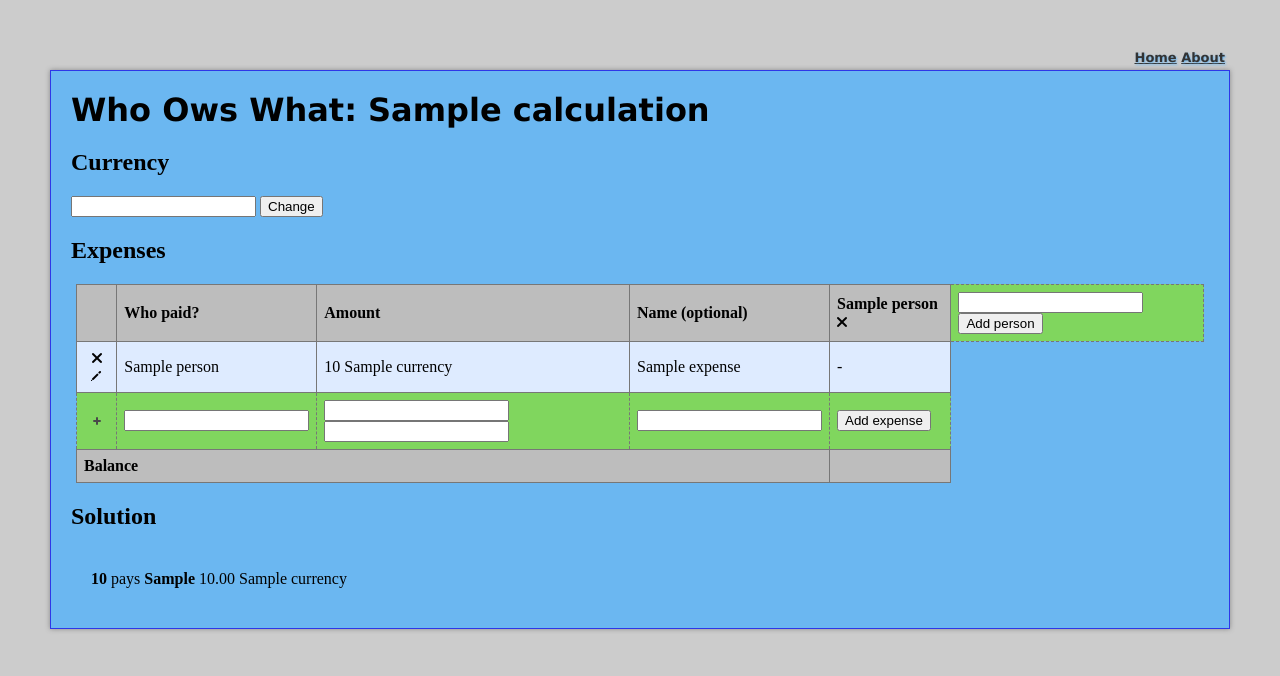
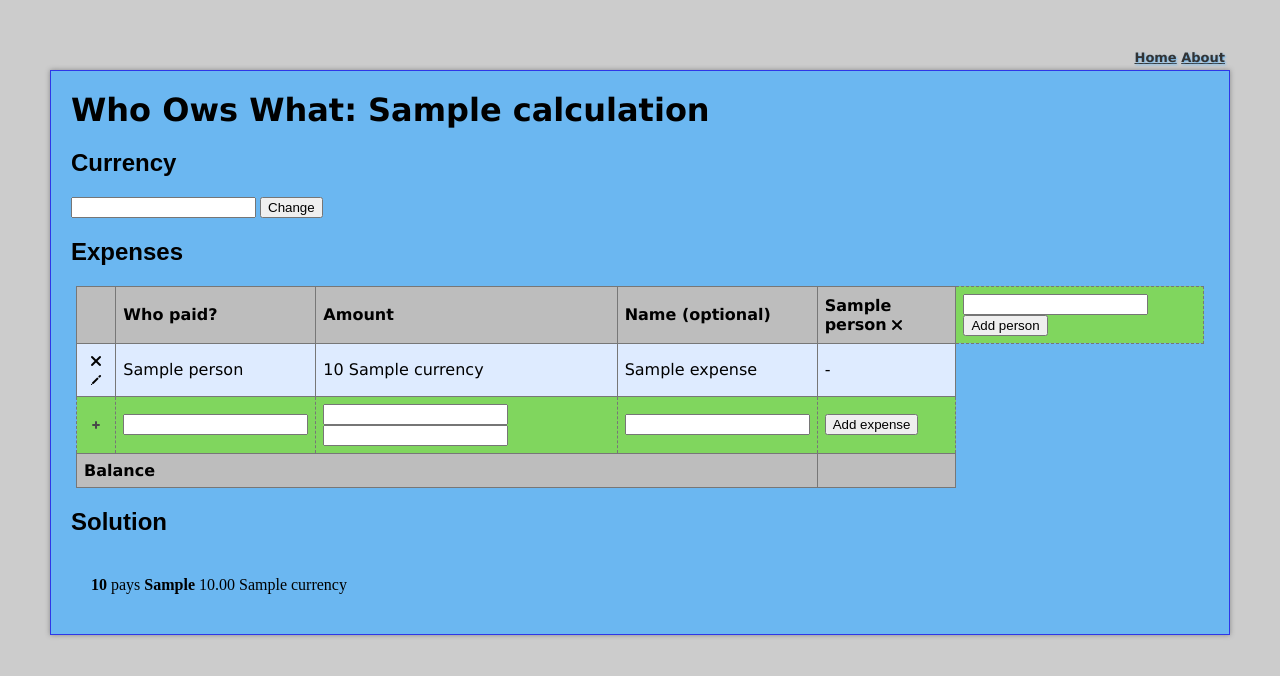
Before and after one commit to maltelenz/wowloot, a Django app: template templates/calculation.html in a window 1280 px wide. Shown: the top 676 px of the page. Run offline with Django 3.2, Linux system fonts and the light colour scheme; the template is opened without the code that fills it: most values are stand-ins (such as "Sample title", 1, 10 or a date in 2020); form fields are guessed from the names that the template uses; some libraries are stand-ins or nearby versions.

Commit message:
more styling to unify looks over browsers

```diff
--- a/calcloot/static/style.css
+++ b/calcloot/static/style.css
@@ -12,6 +12,10 @@ body {
 a {
     text-decoration: none;
     color: inherit;
+}
+
+h2 {
+    font-family: arial;
 }
 
 div.firstpagemaincontent {
@@ -152,6 +156,8 @@ h1.calculation {
     border: 1px solid #777;
     padding: 7px;
     margin: 0px;
+    font-size: 16px;
+    font-family: verdana;
 }
 
 .expensetable tr:hover {
```
